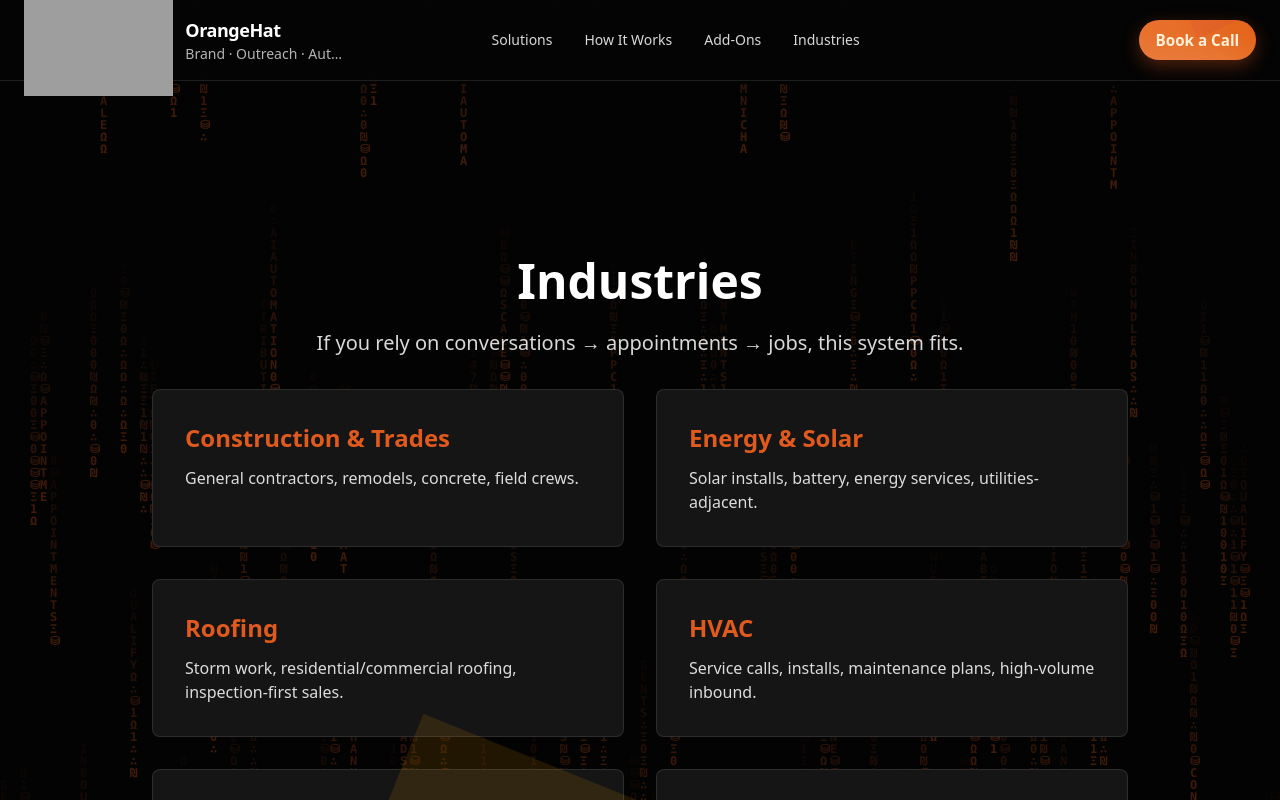
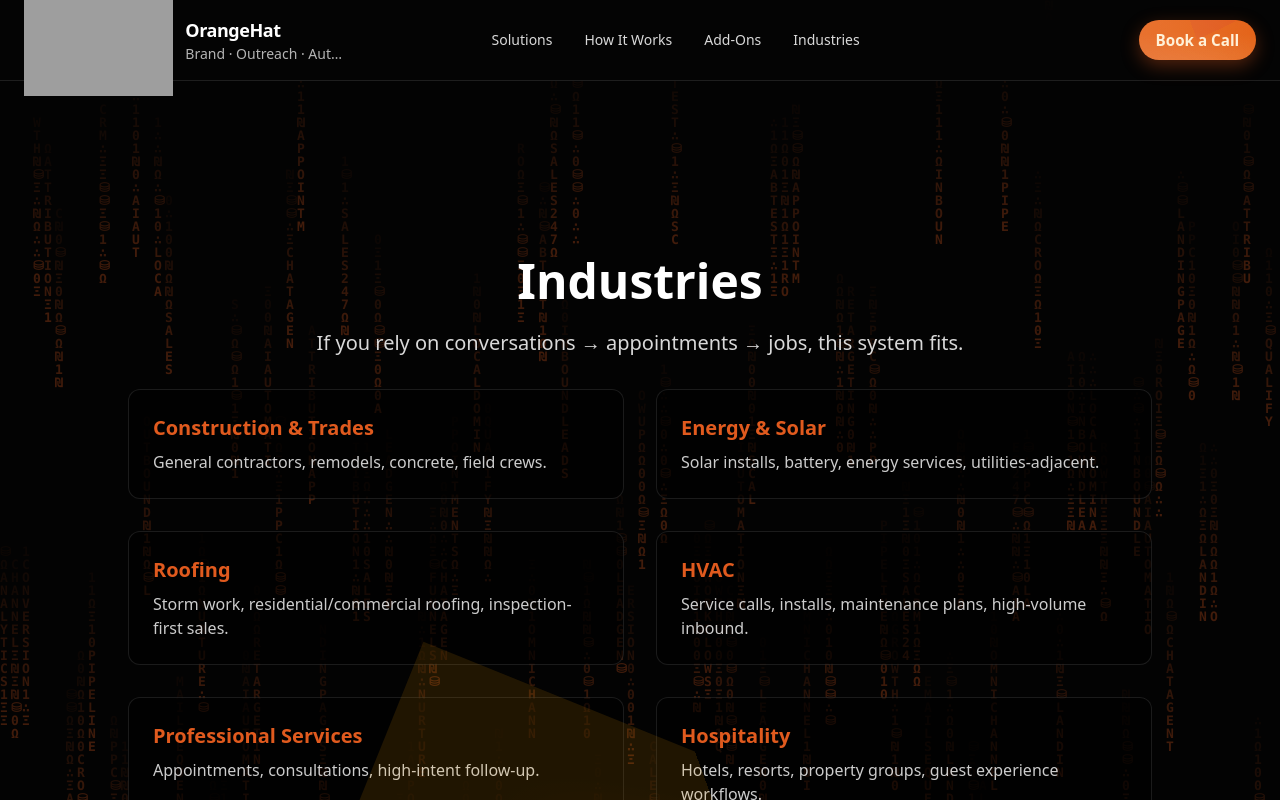
Before and after one commit to MrOrangeUS/orangehat-marketing, a Next.js app: page /industry in a window 1280 px wide. Shown: the top 800 px of the page. Built offline with nearby package versions, Linux system fonts and the light colour scheme; grey boxes are pictures that could not be loaded.

Commit message:
Fix Industries page layout, CTA overlay, and booking link

```diff
--- a/app/industry/page.tsx
+++ b/app/industry/page.tsx
@@ -3,54 +3,82 @@
 import Link from "next/link";
 import MatrixRain from "../../components/MatrixRain";
 
-const CTA_URL = "https://api.leadconnectorhq.com/widget/booking/CPADDn4nnIu2we1sni9z";
+const CTA_URL =
+  "https://api.leadconnectorhq.com/widget/booking/CPADDn4nnIu2we1sni9z";
 
 const industries = [
-  { name: "Construction & Trades", desc: "General contractors, remodels, concrete, field crews." },
-  { name: "Energy & Solar", desc: "Solar installs, battery, energy services, utilities-adjacent." },
-  { name: "Roofing", desc: "Storm work, residential/commercial roofing, inspection-first sales." },
-  { name: "HVAC", desc: "Service calls, installs, maintenance plans, high-volume inbound." },
-  { name: "Professional Services", desc: "Appointments, consultations, high-intent follow-up." },
-  { name: "Hospitality", desc: "Hotels, resorts, travel and tourism businesses." },
+  {
+    name: "Construction & Trades",
+    desc: "General contractors, remodels, concrete, field crews.",
+  },
+  {
+    name: "Energy & Solar",
+    desc: "Solar installs, battery, energy services, utilities-adjacent.",
+  },
+  {
+    name: "Roofing",
+    desc: "Storm work, residential/commercial roofing, inspection-first sales.",
+  },
+  {
+    name: "HVAC",
+    desc: "Service calls, installs, maintenance plans, high-volume inbound.",
+  },
+  {
+    name: "Professional Services",
+    desc: "Appointments, consultations, high-intent follow-up.",
+  },
+  {
+    name: "Hospitality",
+    desc: "Hotels, resorts, property groups, guest experience workflows.",
+  },
 ];
 
 export default function IndustriesPage() {
   return (
-    <main className="text-white bg-[#050505] min-h-screen">
+    <main className="relative min-h-screen bg-[#050505] text-white overflow-hidden">
+      {/* Background */}
       <MatrixRain
         color="#E05A1E"
         glyph="01ΩΞ₪⛁∴"
-        fontSize={12}
-        speed={0.1}
-        tailLength={16}
-        injectChance={0.008}
-        background="rgb(0,0,0)"
+        className="pointer-events-none absolute inset-0 z-0"
       />
-      <section className="relative z-10 max-w-5xl mx-auto px-6 py-12 text-center">
 
-  <h1 className="text-2xl md:text-5xl font-bold mb-6">Industries</h1>
-     <p className="text-lg md:text-xl text-white/85 mb-8">If you rely on conversations → appointments → jobs, this system fits.</p>
+      {/* Content */}
+      <section className="relative z-10 px-6 py-12 text-center">
+        <h1 className="text-3xl md:text-5xl font-bold mb-6">Industries</h1>
 
+        <p className="text-lg md:text-xl text-white/85 mb-8">
+          If you rely on conversations → appointments → jobs, this system fits.
+        </p>
 
-        <div className="grid grid-cols-1 md:grid-cols-2 gap-8 text-left">
-          {industries.map((i) => (
-            <div key={i.name} className="bg-[#151515] p-8 rounded-lg border border-white/10">
-              <h2 className="text-2xl font-semibold mb-3 text-[--oh-orange]">{i.name}</h2>
-              <p className="text-white/85">{i.desc}</p>
+        {/* Industry Cards */}
+        <div className="mx-auto max-w-5xl grid grid-cols-1 md:grid-cols-2 gap-8 text-left">
+          {industries.map((item) => (
+            <div
+              key={item.name}
+              className="rounded-xl border border-white/10 bg-black/60 p-6"
+            >
+              <h3 className="text-xl font-semibold text-[--oh-orange] mb-2">
+                {item.name}
+              </h3>
+              <p className="text-white/80">{item.desc}</p>
             </div>
           ))}
         </div>
-        <div className="mt-16 flex flex-col sm:flex-row justify-center gap-4">
+
+        {/* CTAs — FIXED */}
+        <div className="mt-16 flex flex-col sm:flex-row justify-center gap-4 relative z-50">
           <a
             href={CTA_URL}
             target="_blank"
-            rel="noopener"
+            rel="noopener noreferrer"
             className="oh-pill bg-transparent border border-[--oh-orange] text-[--oh-orange] hover:bg-[--oh-orange] hover:text-black transition-colors"
           >
             Book a Strategy Call
           </a>
+
           <Link href="/solutions">
-            <span className="oh-pill bg-transparent border border-[--oh-orange] text-[--oh-orange] hover:bg-[--oh-orange] hover:text-black transition-colors">
+            <span className="oh-pill bg-transparent border border-[--oh-orange] text-[--oh-orange] hover:bg-[--oh-orange] hover:text-black transition-colors cursor-pointer">
               View Solutions
             </span>
           </Link>
```
